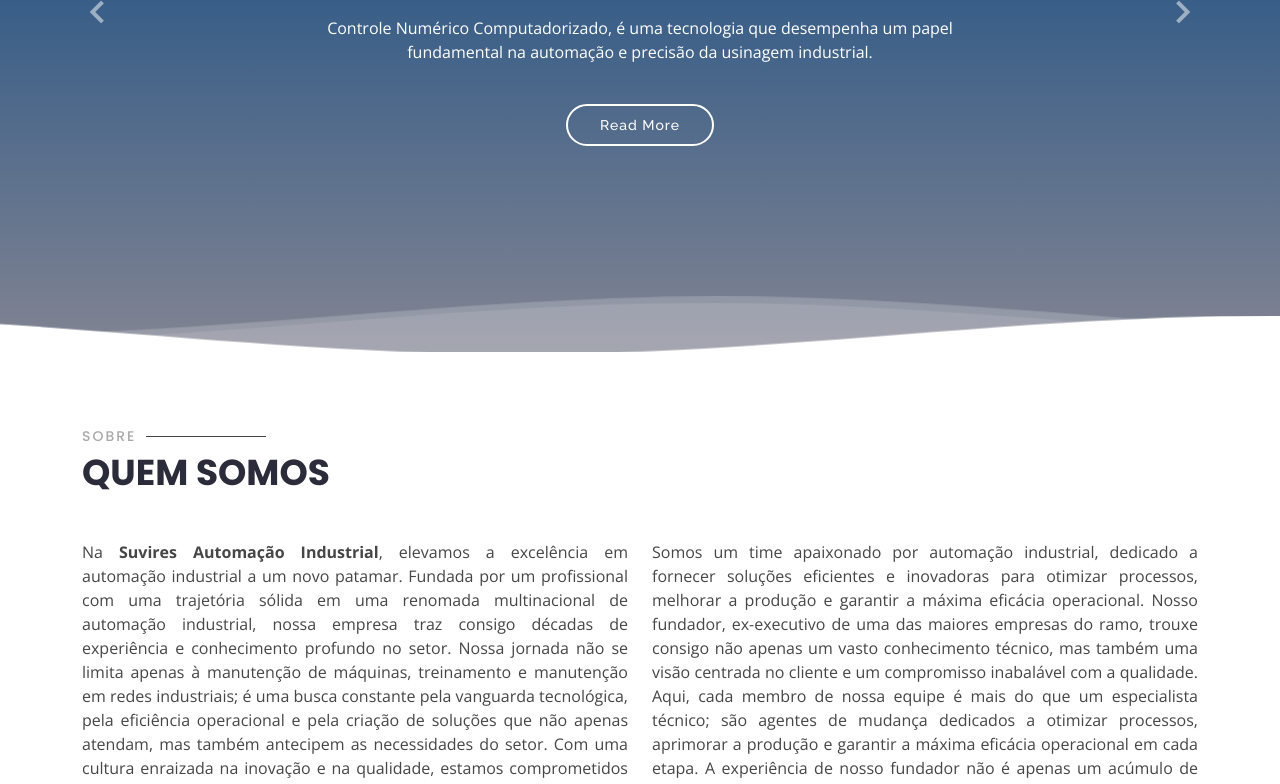
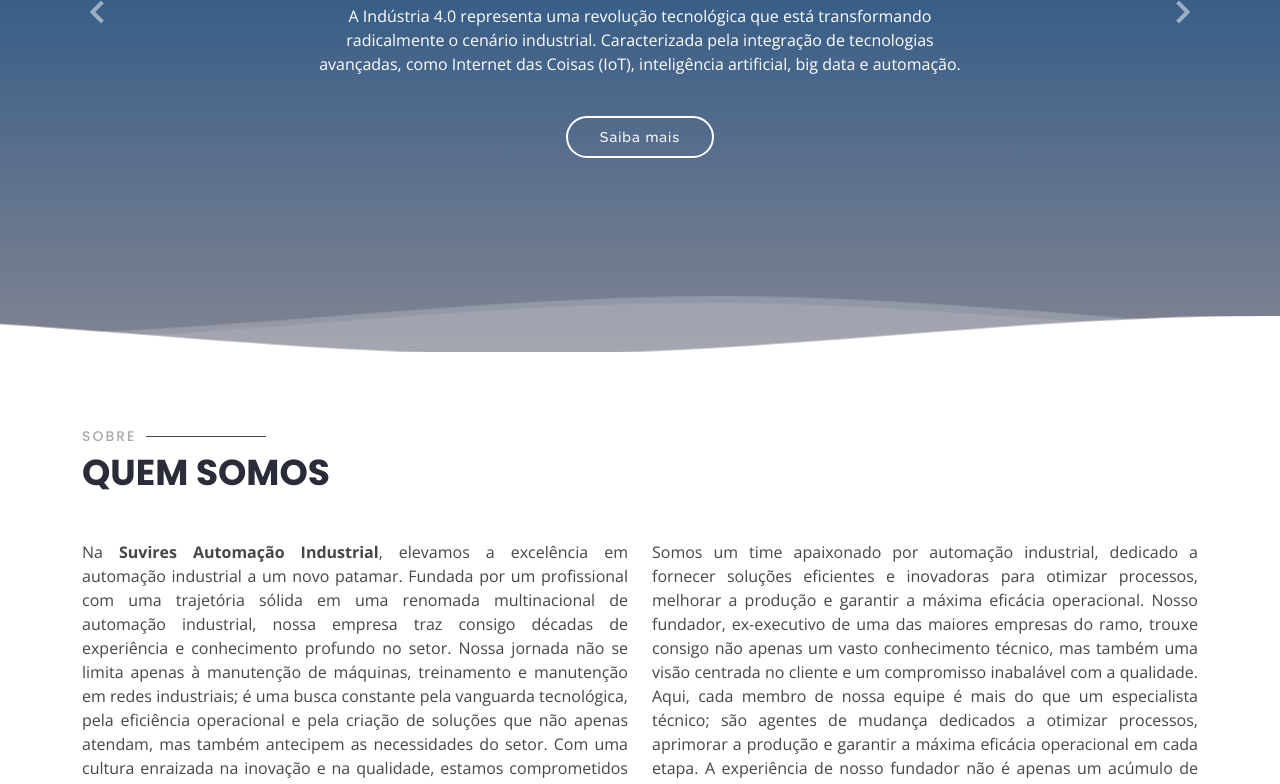
Before and after one commit to AmadeuAnjos/factory-4.0, a plain HTML site: page index.html in a window 1280 px wide. Shown: the part 268-1052 px from the top of the page. Drawn offline with nearby package versions, Linux system fonts and the light colour scheme.

Commit message:
Detalhes

```diff
--- a/index.html
+++ b/index.html
@@ -64,54 +64,63 @@
       <!-- Slide 1 -->
       <div class="carousel-item active">
         <div class="carousel-container">
-          <h2 class="animate__animated animate__fadeInDown">Industria 4.0</h2>
-          <p class="animate__animated fanimate__adeInUp">A Indústria 4.0 representa uma revolução tecnológica que está transformando radicalmente o cenário industrial. Caracterizada pela integração de tecnologias avançadas, como Internet das Coisas (IoT), inteligência artificial, big data e automação.</p>
-          <a href="#features-2" class="btn-get-started animate__animated animate__fadeInUp scrollto">Read More</a>
+          <h2 class="animate__animated animate__fadeInDown">Automação Industrial</h2>
+          <p class="animate__animated fanimate__adeInUp">Na automação industrial, a convergência de precisão técnica e inovação estratégica é a sinfonia que impulsiona a eficiência, transformando engrenagens mecânicas em motores de progresso contínuo.</p>
+          <a href="#features-1" class="btn-get-started animate__animated animate__fadeInUp scrollto">Saiba mais</a>
         </div>
       </div>
 
       <!-- Slide 2 -->
       <div class="carousel-item">
         <div class="carousel-container">
-          <h2 class="animate__animated animate__fadeInDown">CNC</h2>
-          <p class="animate__animated animate__fadeInUp">Controle Numérico Computadorizado, é uma tecnologia que desempenha um papel fundamental na automação e precisão da usinagem industrial.</p>
-          <a href="#features-4" class="btn-get-started animate__animated animate__fadeInUp scrollto">Read More</a>
+          <h2 class="animate__animated animate__fadeInDown">Industria 4.0</h2>
+          <p class="animate__animated fanimate__adeInUp">A Indústria 4.0 representa uma revolução tecnológica que está transformando radicalmente o cenário industrial. Caracterizada pela integração de tecnologias avançadas, como Internet das Coisas (IoT), inteligência artificial, big data e automação.</p>
+          <a href="#features-2" class="btn-get-started animate__animated animate__fadeInUp scrollto">Saiba mais</a>
         </div>
       </div>
 
       <!-- Slide 3 -->
       <div class="carousel-item">
         <div class="carousel-container">
-          <h2 class="animate__animated animate__fadeInDown">PLC</h2>
-          <p class="animate__animated animate__fadeInUp">Controladores Lógicos Programáveis (PLCs) representam uma peça fundamental na automação industrial. São dispositivos eletrônicos programáveis projetados para controlar máquinas e processos industriais. .</p>
-          <a href="#features-3" class="btn-get-started animate__animated animate__fadeInUp scrollto">Read More</a>
+          <h2 class="animate__animated animate__fadeInDown">CNC</h2>
+          <p class="animate__animated animate__fadeInUp">Controle Numérico Computadorizado, é uma tecnologia que desempenha um papel fundamental na automação e precisão da usinagem industrial.</p>
+          <a href="#features-4" class="btn-get-started animate__animated animate__fadeInUp scrollto">Saiba mais</a>
         </div>
       </div>
 
       <!-- Slide 4 -->
       <div class="carousel-item">
         <div class="carousel-container">
-          <h2 class="animate__animated animate__fadeInDown">Redes industriais</h2>
-          <p class="animate__animated animate__fadeInUp">As redes industriais fornecem a espinha dorsal digital que conecta máquinas, sensores e sistemas, promovendo uma integração inteligente que impulsiona a eficiência e a tomada de decisões ágeis no cenário industrial moderno.</p>
-          <a href="#features-5" class="btn-get-started animate__animated animate__fadeInUp scrollto">Read More</a>
+          <h2 class="animate__animated animate__fadeInDown">PLC</h2>
+          <p class="animate__animated animate__fadeInUp">Controladores Lógicos Programáveis (PLCs) representam uma peça fundamental na automação industrial. São dispositivos eletrônicos programáveis projetados para controlar máquinas e processos industriais. .</p>
+          <a href="#features-3" class="btn-get-started animate__animated animate__fadeInUp scrollto">Saiba mais</a>
         </div>
       </div>
 
       <!-- Slide 5 -->
       <div class="carousel-item">
         <div class="carousel-container">
-          <h2 class="animate__animated animate__fadeInDown">Manutenção</h2>
-          <p class="animate__animated animate__fadeInUp">A manutenção preventiva é a chave para garantir a durabilidade e a eficiência operacional, pois cuidar atentamente dos equipamentos hoje significa evitar problemas amanhã..</p>
-          <a href="#features-6" class="btn-get-started animate__animated animate__fadeInUp scrollto">Read More</a>
+          <h2 class="animate__animated animate__fadeInDown">Redes industriais</h2>
+          <p class="animate__animated animate__fadeInUp">As redes industriais fornecem a espinha dorsal digital que conecta máquinas, sensores e sistemas, promovendo uma integração inteligente que impulsiona a eficiência e a tomada de decisões ágeis no cenário industrial moderno.</p>
+          <a href="#features-5" class="btn-get-started animate__animated animate__fadeInUp scrollto">Saiba mais</a>
         </div>
       </div>
 
       <!-- Slide 6 -->
       <div class="carousel-item">
         <div class="carousel-container">
+          <h2 class="animate__animated animate__fadeInDown">Manutenção</h2>
+          <p class="animate__animated animate__fadeInUp">A manutenção preventiva é a chave para garantir a durabilidade e a eficiência operacional, pois cuidar atentamente dos equipamentos hoje significa evitar problemas amanhã..</p>
+          <a href="#features-6" class="btn-get-started animate__animated animate__fadeInUp scrollto">Saiba mais</a>
+        </div>
+      </div>
+
+      <!-- Slide 7 -->
+      <div class="carousel-item">
+        <div class="carousel-container">
           <h2 class="animate__animated animate__fadeInDown">Treinamento</h2>
           <p class="animate__animated animate__fadeInUp">O treinamento contínuo é a trilha para o aprimoramento profissional, capacitando indivíduos a superarem desafios e se destacarem em um mundo em constante evolução.</p>
-          <a href="#features-7" class="btn-get-started animate__animated animate__fadeInUp scrollto">Read More</a>
+          <a href="#features-7" class="btn-get-started animate__animated animate__fadeInUp scrollto">Saiba mais</a>
         </div>
       </div>
 
```
